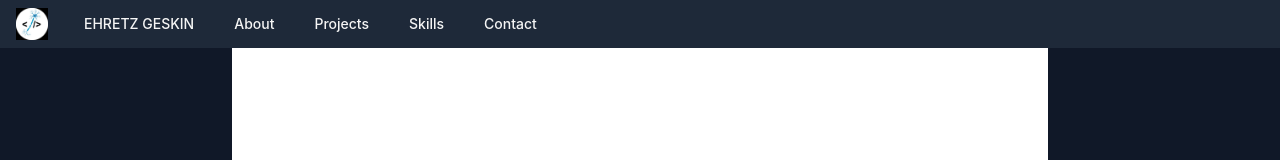
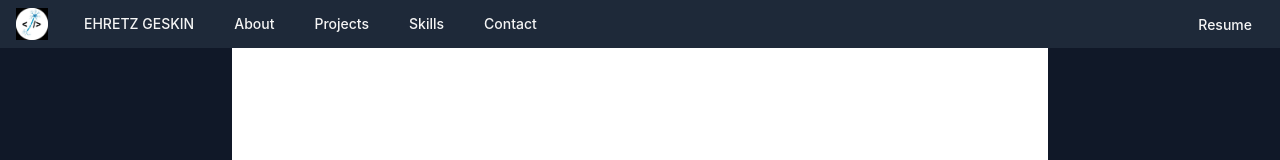
Before and after one commit to geskin/portfolio, a React (Vite) app in the folder geskin-website/: page / in a window 1280 px wide. Shown: the top 160 px of the page. Built offline with nearby package versions, Linux system fonts and the light colour scheme; a web font is replaced by a local one.

Commit message:
Adding resume link to navbar

```diff
--- a/geskin-website/src/App.jsx
+++ b/geskin-website/src/App.jsx
@@ -200,7 +200,7 @@ function App() {
 
                 <div className="flex items-center space-x-2">
                   <LinkIcon className="w-4 h-4 text-blue-500" />
-                  <a href="https://github.com/geskin/resume/blob/main/EhretzGeskinResume_Engineering.pdf" className="!text-black hover:!text-blue-500" target="_blank" rel="noopener noreferrer">Resume</a>
+                  <a href="https://www.dropbox.com/scl/fi/uaawg9dbgb795pziyh055/EhretzGeskinResume_tech-1.pdf?rlkey=pynjx2legbghbkjcltq3kr3xn&st=7jas08r7&dl=0" className="!text-black hover:!text-blue-500" target="_blank" rel="noopener noreferrer">Resume</a>
                 </div>
               </div>
 
--- a/geskin-website/src/Navigation/NavBarTW.jsx
+++ b/geskin-website/src/Navigation/NavBarTW.jsx
@@ -75,7 +75,9 @@ export default function NavBarTW() {
                             /></a>
                         </div>
                         {/* Navigation for desktop */}
-                        <div className="hidden sm:ml-6 sm:flex items-center space-x-4">
+                        <div className="hidden sm:flex items-center justify-between w-full">
+                            {/* Left side: Brand and nav links */}
+                            <div className="sm:ml-6 flex items-center space-x-4">
                                 <a
                                     href="#intro"
                                     className="text-gray-300 hover:text-white hover:bg-gray-700 rounded-md px-3 py-2 text-sm font-medium"
@@ -97,6 +99,19 @@ export default function NavBarTW() {
                                 ))}
                             </div>
 
+                            {/* Right side: Resume link */}
+                            <div className="ml-auto">
+                                <a
+                                    href="https://www.dropbox.com/scl/fi/uaawg9dbgb795pziyh055/EhretzGeskinResume_tech-1.pdf?rlkey=pynjx2legbghbkjcltq3kr3xn&st=7jas08r7&dl=0"
+                                    target="_blank" rel="noopener noreferrer"
+                                    className='text-gray-300 hover:bg-gray-700 hover:text-white rounded-md px-3 py-2 text-sm font-medium'
+                                >
+                                    Resume
+                                </a>
+                            </div>
+                        </div>
+
+
                     </div>
                 </div>
             </div>
@@ -117,6 +132,13 @@ export default function NavBarTW() {
                                 {item.name}
                             </a>
                         ))}
+                        <a
+                            href="https://www.dropbox.com/scl/fi/uaawg9dbgb795pziyh055/EhretzGeskinResume_tech-1.pdf?rlkey=pynjx2legbghbkjcltq3kr3xn&st=7jas08r7&dl=0"
+                            target="_blank" rel="noopener noreferrer"
+                            className='text-gray-300 hover:bg-gray-700 hover:text-white block rounded-md px-3 py-2 text-base font-medium'
+                        >
+                            Resume
+                        </a>
                     </div>
                 </div>
             )}
```
Lines whose indentation alone changed are shown as unchanged.
